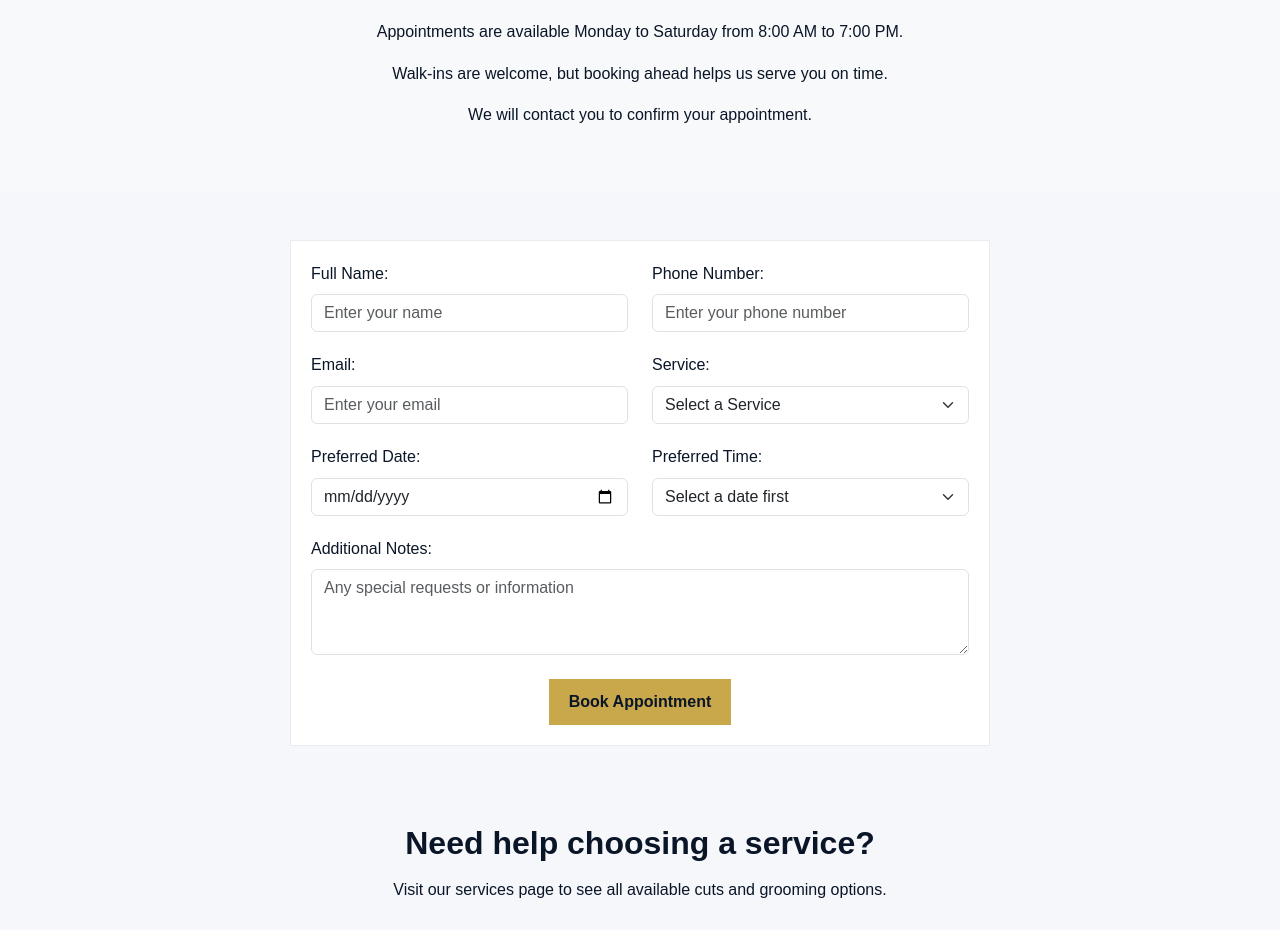
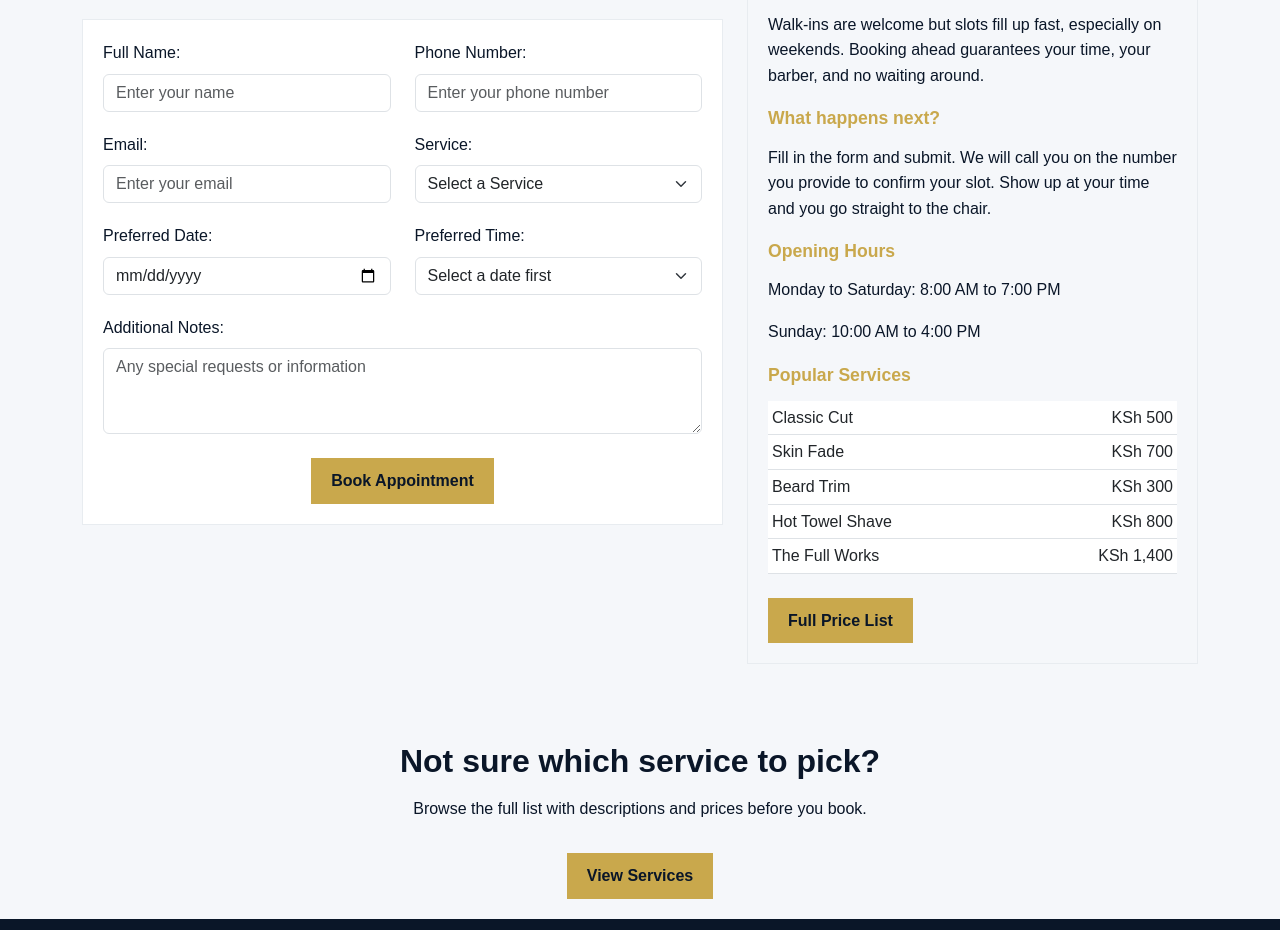
Before and after one commit to max-mut/Barbershop, a plain HTML site: page booking.html in a window 1280 px wide. Shown: the part 364-1294 px from the top of the page. Drawn offline with nearby package versions, Linux system fonts and the light colour scheme.

Commit message:
adding sidebar

```diff
--- a/booking.html
+++ b/booking.html
@@ -4,7 +4,6 @@
     <meta charset="UTF-8">
     <meta name="viewport" content="width=device-width, initial-scale=1.0">
     <title>Booking — SharpCuts</title>
-
     <link rel="stylesheet" href="https://cdn.jsdelivr.net/npm/bootstrap@5.3.0/dist/css/bootstrap.min.css">
     <link rel="stylesheet" href="css/style.css">
 </head>
@@ -18,11 +17,9 @@
                   width="30" height="30" class="brand-logo">
                 <span class="brand-sharp">Sharp</span><span class="brand-cuts">Cuts</span>
             </a>
-
             <button class="navbar-toggler" type="button" data-bs-toggle="collapse" data-bs-target="#navMenu">
                 <span class="navbar-toggler-icon"></span>
             </button>
-
             <div class="collapse navbar-collapse" id="navMenu">
                 <ul class="navbar-nav ms-auto">
                     <li class="nav-item"><a class="nav-link" href="index.html">Home</a></li>
@@ -37,9 +34,6 @@
         </div>
     </nav>
 
-
-
-
     <!-- PAGE HEADER -->
     <section class="top text-center py-5">
         <div class="container">
@@ -48,35 +42,27 @@
         </div>
     </section>
 
-
-
-    <!-- BOOKING INFO -->
-    <section class="py-5 bg-light">
-        <div class="container text-center">
-            <h2 class="section-title">Booking Information</h2>
-            <p class="mt-4">Appointments are available Monday to Saturday from 8:00 AM to 7:00 PM.</p>
-            <p>Walk-ins are welcome, but booking ahead helps us serve you on time.</p>
-            <p>We will contact you to confirm your appointment.</p>
-        </div>
-    </section>
-
-    <!-- BOOKING FORM -->
+    <!-- FORM + SIDEBAR -->
     <section class="py-5">
         <div class="container">
-            <div class="mx-auto" style="max-width: 700px;">
+            <div class="row g-4">
 
-                <form action="" method="post" id="bookingForm" class="contact-form">
+                <!-- FORM SIDE -->
+                <div class="col-lg-7">
+                    <h2 class="section-title">Reserve Your Slot</h2>
+
+                    <form action="" method="post" id="bookingForm" class="contact-form mt-4">
                         <div class="row mb-3">
                             <div class="col-md-6 mb-3 mb-md-0">
                                 <label for="full_name" class="form-label">Full Name:</label>
                                 <input type="text" id="full_name" name="full_name" class="form-control"
-                                placeholder="Enter your name" >
+                                    placeholder="Enter your name">
                                 <p id="nameError" class="error"></p>
                             </div>
                             <div class="col-md-6">
                                 <label for="phone" class="form-label">Phone Number:</label>
                                 <input type="tel" id="phone" name="phone" class="form-control"
-                                placeholder="Enter your phone number" >
+                                    placeholder="Enter your phone number">
                                 <p id="phoneError" class="error"></p>
                             </div>
                         </div>
@@ -96,7 +82,11 @@
                                     <option>Skin Fade</option>
                                     <option>Taper Fade</option>
                                     <option>Beard Trim</option>
+                                    <option>Beard Shape Up</option>
                                     <option>Hot Towel Shave</option>
+                                    <option>Head Shave</option>
+                                    <option>Cut + Beard</option>
+                                    <option>The Full Works</option>
                                 </select>
                                 <p id="serviceError" class="error"></p>
                             </div>
@@ -132,6 +122,51 @@
                             <input type="submit" value="Book Appointment" class="btn-custom">
                         </div>
                     </form>
+                </div>
+
+                <!-- SIDEBAR -->
+                <div class="col-lg-5">
+                    <div class="sidebar">
+
+                        <h3>Why book ahead?</h3>
+                        <p>Walk-ins are welcome but slots fill up fast, especially on weekends. Booking ahead guarantees your time, your barber, and no waiting around.</p>
+
+                        <h3>What happens next?</h3>
+                        <p>Fill in the form and submit. We will call you on the number you provide to confirm your slot. Show up at your time and you go straight to the chair.</p>
+
+                        <h3>Opening Hours</h3>
+                        <p>Monday to Saturday: 8:00 AM to 7:00 PM</p>
+                        <p>Sunday: 10:00 AM to 4:00 PM</p>
+
+                        <h3>Popular Services</h3>
+                        <table class="table table-sm mt-2">
+                            <tbody>
+                                <tr>
+                                    <td>Classic Cut</td>
+                                    <td class="text-end">KSh 500</td>
+                                </tr>
+                                <tr>
+                                    <td>Skin Fade</td>
+                                    <td class="text-end">KSh 700</td>
+                                </tr>
+                                <tr>
+                                    <td>Beard Trim</td>
+                                    <td class="text-end">KSh 300</td>
+                                </tr>
+                                <tr>
+                                    <td>Hot Towel Shave</td>
+                                    <td class="text-end">KSh 800</td>
+                                </tr>
+                                <tr>
+                                    <td>The Full Works</td>
+                                    <td class="text-end">KSh 1,400</td>
+                                </tr>
+                            </tbody>
+                        </table>
+                        <a href="services.html" class="btn-custom d-inline-block mt-2">Full Price List</a>
+
+                    </div>
+                </div>
 
             </div>
         </div>
@@ -139,9 +174,9 @@
 
     <!-- CTA -->
     <section class="cta-banner">
-        <div class="container">
-            <h2>Need help choosing a service?</h2>
-            <p>Visit our services page to see all available cuts and grooming options.</p>
+        <div class="container text-center">
+            <h2>Not sure which service to pick?</h2>
+            <p>Browse the full list with descriptions and prices before you book.</p>
             <a href="services.html" class="btn-custom mt-3 d-inline-block">View Services</a>
         </div>
     </section>
```
Lines whose indentation alone changed are shown as unchanged.
